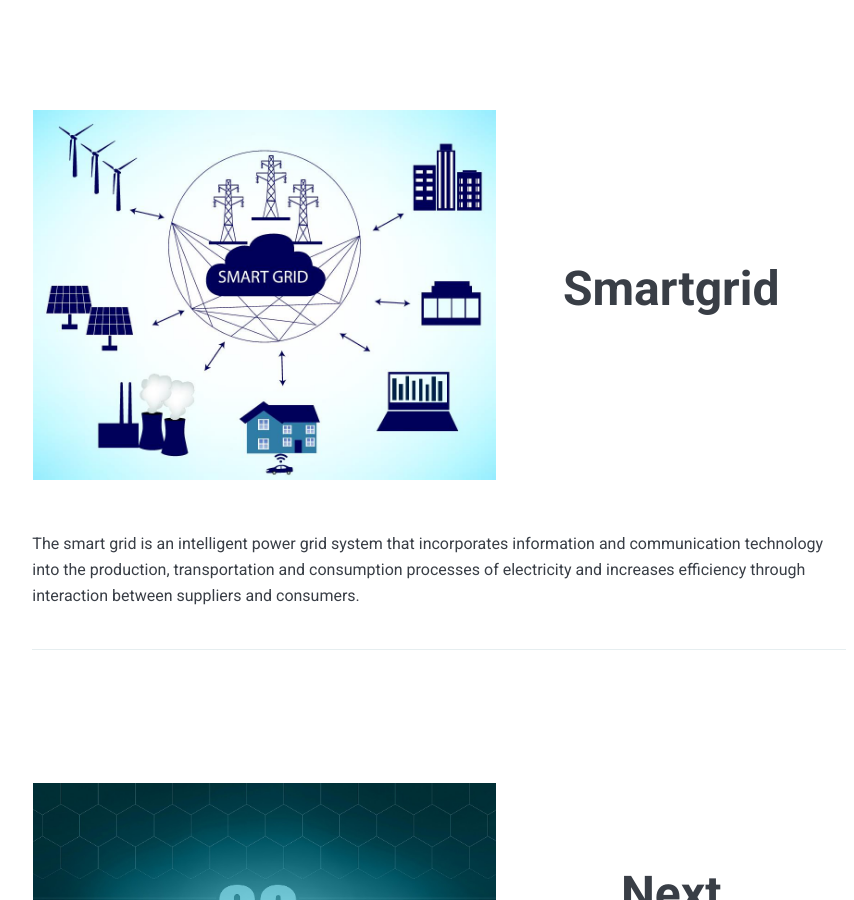
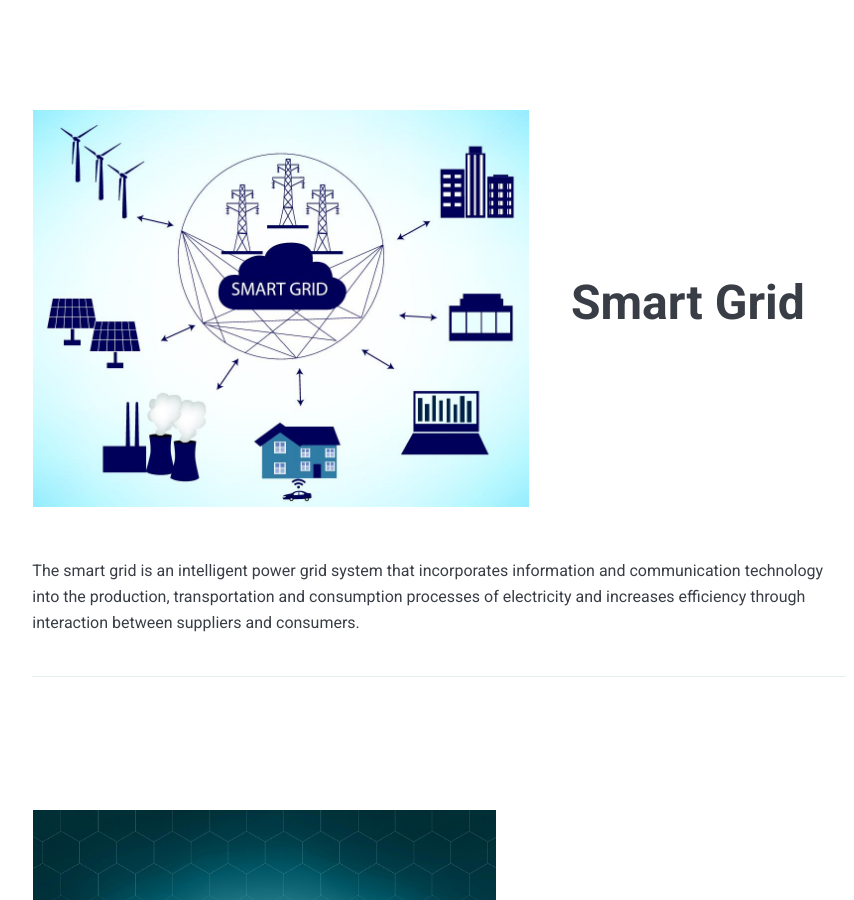
Before and after one commit to Icelab-2020/icelab-2020.github.io, a Jekyll site: the page built from _pages/00_research.md, in a window 1280 px wide and 900 px high, scrolled down 737 px. Shown: the whole window, without its empty margins (201-1055 px from the left). Built offline with Jekyll 4.4.1, drawn with Linux system fonts in a browser that asks for light colours; nearby versions of some CDN libraries.

Commit message:
Update 00_research.md

```diff
--- a/_pages/00_research.md
+++ b/_pages/00_research.md
@@ -16,7 +16,7 @@ permalink: /00_research/
 
 |    |   <img width=500/>   |
 |:---|:---:|
-| ![smartgrid]({{site.baseurl}}/images/smartgrid.jpg){: width="100%" height="100%"} | <b><span style="font-size:300%">Smartgrid</span></b>  |
+| ![smartgrid]({{site.baseurl}}/images/smartgrid.jpg){: width="100%" height="100%"} | <b><span style="font-size:300%">Smart Grid</span></b>  |
 
 
 <div class = "smartgrid_">The smart grid is an intelligent power grid system that incorporates information and communication technology into the production, transportation and consumption processes of electricity and increases efficiency through interaction between suppliers and consumers.</div>
```
